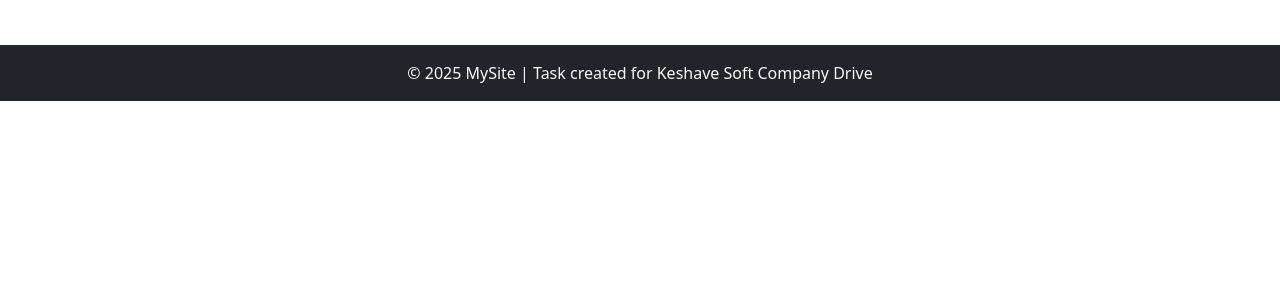
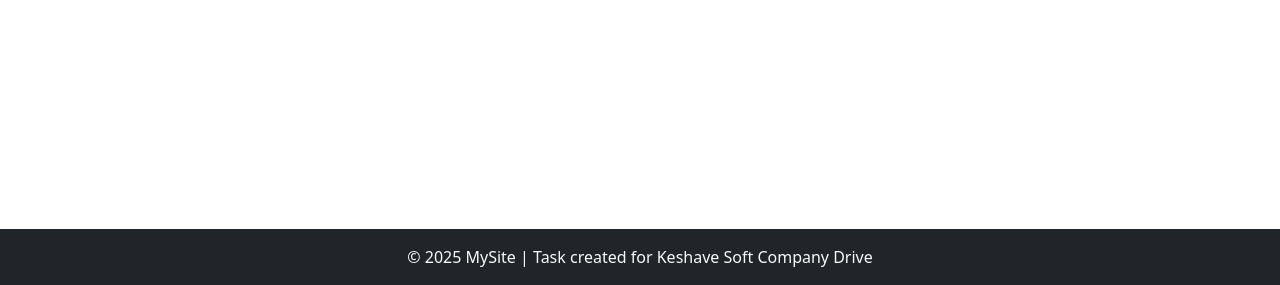
Before and after one commit to udayyadav23/KeshavSoftDrive, a plain HTML site: page about.html in a window 1280 px wide. Shown: the part 515-800 px from the top of the page. Drawn offline with nearby package versions, Linux system fonts and the light colour scheme.

Commit message:
Updated About and Contact pages with sticky footer

```diff
--- a/about.html
+++ b/about.html
@@ -5,9 +5,27 @@
   <meta name="viewport" content="width=device-width, initial-scale=1.0">
   <title>About - MySite</title>
   <link href="https://cdn.jsdelivr.net/npm/bootstrap@5.3.2/dist/css/bootstrap.min.css" rel="stylesheet">
+
+  <style>
+    /* Make body take full height and use flex layout */
+    body {
+      display: flex;
+      flex-direction: column;
+      min-height: 100vh;
+    }
+
+    /* Content grows to push footer down */
+    main {
+      flex: 1;
+    }
+
+    footer {
+      margin-top: auto; /* Pushes footer to bottom */
+    }
+  </style>
 </head>
 <body>
-  <!-- Navbar -->
+  <!-- Navbar (Header stays on top) -->
   <nav class="navbar navbar-expand-lg navbar-dark bg-dark">
     <div class="container">
       <a class="navbar-brand fw-bold" href="index.html">MySite</a>
@@ -24,8 +42,8 @@
     </div>
   </nav>
 
-  <!-- About Section -->
-  <section class="container my-5">
+  <!-- Main Content -->
+  <main class="container my-5">
     <div class="row align-items-center">
       <div class="col-md-6">
         <h1 class="fw-bold mb-4">About This Page</h1>
@@ -38,10 +56,10 @@
              class="img-fluid rounded shadow" alt="Bootstrap Demo Image">
       </div>
     </div>
-  </section>
+  </main>
 
-  <!-- Footer -->
-  <footer class="bg-dark text-light text-center py-3 mt-5">
+  <!-- Footer (sticks at bottom) -->
+  <footer class="bg-dark text-light text-center py-3">
     <p class="mb-0">&copy; 2025 MySite | Task created for Keshave Soft Company Drive</p>
   </footer>
 
```
Also changed, not shown: contact.html (+21 -3 lines), index.html (+3 -3 lines).
